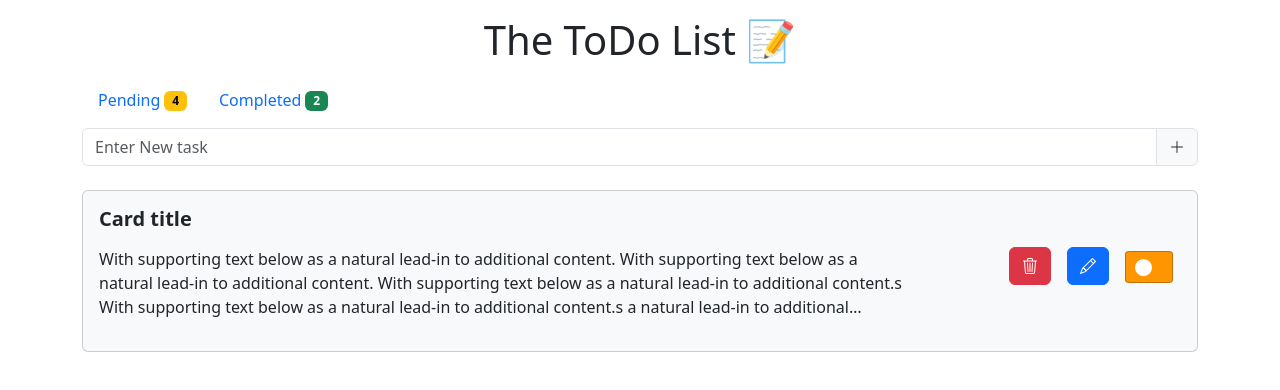
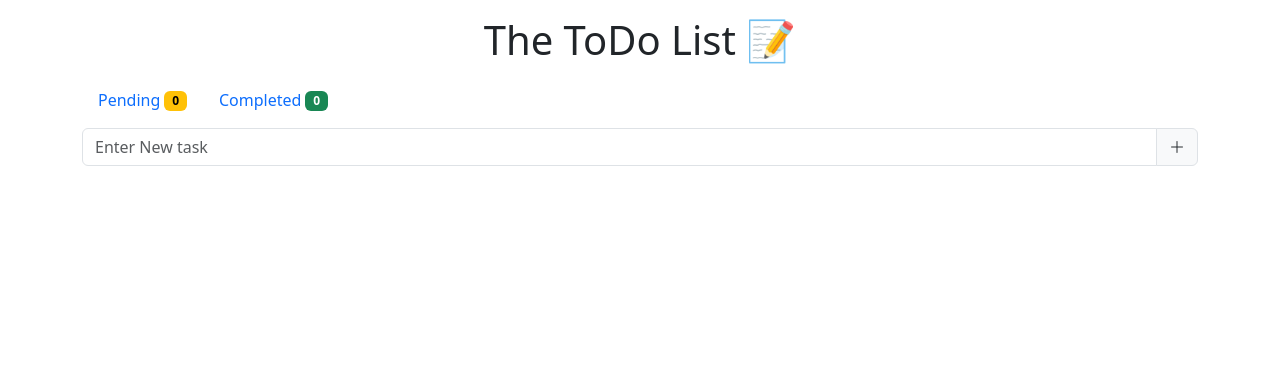
Before and after one commit to derecklhw/todo_list, a Vue app in the folder frontend/: page / in a window 1280 px wide. Shown: the top 390 px of the page. Built offline with nearby package versions, Linux system fonts and the light colour scheme.

Commit message:
feat: implement pinia as state manager and add the business logic

```diff
--- a/frontend/package.json
+++ b/frontend/package.json
@@ -16,6 +16,7 @@
     "bootstrap": "^5.3.3",
     "bootstrap-icons": "^1.11.3",
     "pinia": "^2.1.7",
+    "uuidv7": "^1.0.1",
     "vue": "^3.4.29"
   },
   "devDependencies": {
--- a/frontend/src/components/InputAddTask.vue
+++ b/frontend/src/components/InputAddTask.vue
@@ -7,6 +7,7 @@
       aria-label="Enter new task"
       aria-describedby="button-add-new-task"
       v-model="newTask"
+      @keyup.enter="addNewTask"
     />
     <button class="input-group-text" id="button-add-new-task" @click="addNewTask()">
       <i class="bi bi-plus-lg"></i>
@@ -15,10 +16,13 @@
 </template>
 <script setup>
 import { ref } from 'vue'
+import { useTasksStore } from '../stores/tasks'
 
+const tasksStore = useTasksStore()
 const newTask = ref('')
+
 const addNewTask = () => {
-  console.log('Add new task:', newTask.value)
+  tasksStore.addTask(newTask.value)
   newTask.value = ''
 }
 </script>
--- a/frontend/src/components/Tabs.vue
+++ b/frontend/src/components/Tabs.vue
@@ -2,13 +2,23 @@
   <ul class="nav mb-2">
     <li class="nav-item">
       <a class="nav-link btn" aria-current="page"
-        >Pending <span class="badge text-bg-warning">4</span>
+        >Pending <span class="badge text-bg-warning">{{ pendingTasks.length }}</span>
       </a>
     </li>
     <li class="nav-item">
-      <a class="nav-link btn">Completed <span class="badge text-bg-success">2</span> </a>
+      <a class="nav-link btn"
+        >Completed <span class="badge text-bg-success">{{ completedTasks.length }}</span>
+      </a>
     </li>
   </ul>
 </template>
-<script setup></script>
+<script setup>
+import { computed } from 'vue'
+import { useTasksStore } from '../stores/tasks'
+
+const tasksStore = useTasksStore()
+
+const pendingTasks = computed(() => tasksStore.tasks.filter((task) => !task.completed))
+const completedTasks = computed(() => tasksStore.tasks.filter((task) => task.completed))
+</script>
 <style lang=""></style>
--- a/frontend/src/components/TaskCard/ButtonDelete.vue
+++ b/frontend/src/components/TaskCard/ButtonDelete.vue
@@ -1,7 +1,16 @@
 <template lang="">
-  <a class="btn btn-danger mx-2 col-auto" aria-label="Delete">
+  <a
+    class="btn btn-danger mx-2 col-auto"
+    aria-label="Delete"
+    @click="tasksStore.deleteTask(taskId)"
+  >
     <i class="bi bi-trash3"></i>
   </a>
 </template>
-<script setup></script>
+<script setup>
+import { useTasksStore } from '../../stores/tasks'
+
+const tasksStore = useTasksStore()
+const props = defineProps(['taskId'])
+</script>
 <style lang=""></style>
--- a/frontend/src/components/TaskCard/ButtonEdit.vue
+++ b/frontend/src/components/TaskCard/ButtonEdit.vue
@@ -4,22 +4,22 @@
     class="btn btn-primary mx-2 col-auto"
     aria-label="Edit"
     data-bs-toggle="modal"
-    data-bs-target="#exampleModal"
+    data-bs-target="#editModal"
   >
     <i class="bi bi-pencil"></i>
   </a>
   <!-- Modal -->
   <div
     class="modal fade"
-    id="exampleModal"
+    id="editModal"
     tabindex="-1"
-    aria-labelledby="exampleModalLabel"
+    aria-labelledby="editModalLabel"
     aria-hidden="true"
   >
-    <div class="modal-dialog">
+    <div class="modal-dialog modal-dialog-centered">
       <div class="modal-content">
         <div class="modal-header">
-          <h1 class="modal-title fs-5" id="exampleModalLabel">Modal title</h1>
+          <h1 class="modal-title fs-5" id="exampleModalLabel">Edit Task</h1>
           <button
             type="button"
             class="btn-close"
@@ -27,14 +27,52 @@
             aria-label="Close"
           ></button>
         </div>
-        <div class="modal-body">...</div>
+        <div class="modal-body">
+          <form>
+            <div class="mb-3">
+              <label for="task-title" class="col-form-label">Title: </label>
+              <input type="text" class="form-control" id="task-title" v-model="modalTitle" />
+            </div>
+            <div class="mb-3">
+              <label for="task-description" class="col-form-label">Description:</label>
+              <textarea
+                class="form-control"
+                id="task-description"
+                v-model="modalDescription"
+              ></textarea>
+            </div>
+          </form>
+        </div>
         <div class="modal-footer">
           <button type="button" class="btn btn-secondary" data-bs-dismiss="modal">Close</button>
-          <button type="button" class="btn btn-primary">Save changes</button>
+          <button
+            type="button"
+            class="btn btn-primary"
+            @click="updateTask()"
+            data-bs-dismiss="modal"
+          >
+            Save changes
+          </button>
         </div>
       </div>
     </div>
   </div>
 </template>
-<script setup></script>
+<script setup lang="ts">
+import { useTasksStore } from '../../stores/tasks'
+import { ref } from 'vue'
+
+const tasksStore = useTasksStore()
+const props = defineProps(['task'])
+const modalTitle = ref(props.task.title)
+const modalDescription = ref(props.task.description)
+
+const updateTask = () => {
+  tasksStore.updateTaskDetails({
+    id: props.task.id,
+    title: modalTitle.value,
+    description: modalDescription.value
+  })
+}
+</script>
 <style lang=""></style>
--- a/frontend/src/components/TaskCard/Main.vue
+++ b/frontend/src/components/TaskCard/Main.vue
@@ -1,33 +1,31 @@
 <template lang="">
   <div class="card w-100" style="background-color: var(--bs-tertiary-bg)">
     <div class="card-body">
-      <h5 class="card-title mb-3"><strong>Card title</strong></h5>
+      <h5 class="card-title mb-3">
+        <strong>{{ task.title }}</strong>
+      </h5>
       <div class="row">
         <p class="card-text col-md-9 text-wrap">
-          With supporting text below as a natural lead-in to additional content. With supporting
-          text below as a natural lead-in to additional content. With supporting text below as a
-          natural lead-in to additional content.s With supporting text below as a natural lead-in to
-          additional content.s a natural lead-in to additional content. With supporting text below
-          as a natural lead-in to additional content.s With supporting text below as a natural
-          lead-in to additional content.s a natural lead-in to additional content. With supporting
-          text below as a natural lead-in to additional content.s With supporting text below as a
-          natural lead-in to additional content.
+          {{ task.description }}
         </p>
         <div class="col-md-3">
           <div class="row justify-content-start justify-content-md-end align-items-center">
-            <ButtonDelete />
-            <ButtonEdit />
-            <SwitchStatus />
+            <ButtonDelete :taskId="task.id" />
+            <ButtonEdit :task="task" />
+            <SwitchStatus :taskId="task.id" />
           </div>
         </div>
       </div>
     </div>
   </div>
+  <br />
 </template>
 <script setup>
 import ButtonDelete from './ButtonDelete.vue'
 import ButtonEdit from './ButtonEdit.vue'
 import SwitchStatus from './SwitchStatus.vue'
+
+const props = defineProps(['task'])
 </script>
 <style scoped>
 .card-text {
--- a/frontend/src/components/TaskCard/SwitchStatus.vue
+++ b/frontend/src/components/TaskCard/SwitchStatus.vue
@@ -4,12 +4,19 @@
       class="form-check-input"
       type="checkbox"
       role="switch"
-      id="flexSwitchCheckDefault"
+      :id="'switchCheck' + taskId"
       aria-label="Toggle feature"
+      @change="tasksStore.toggleTaskStatus(taskId)"
+      :checked="tasksStore.tasks.find((task) => task.id === taskId).completed"
     />
   </div>
 </template>
-<script setup></script>
+<script setup>
+import { useTasksStore } from '../../stores/tasks'
+
+const tasksStore = useTasksStore()
+const props = defineProps(['taskId'])
+</script>
 <style scoped>
 .form-switch .form-check-input {
   width: 3rem;
--- a/frontend/src/components/TaskList.vue
+++ b/frontend/src/components/TaskList.vue
@@ -1,9 +1,17 @@
 <template lang="">
   <div class="overflow-auto h-75">
-    <TaskCard />
+    <TaskCard v-for="task in sortedTasks" :task="task" :key="task.id" />
   </div>
 </template>
 <script setup>
 import TaskCard from './TaskCard/Main.vue'
+import { useTasksStore } from '../stores/tasks'
+import { computed } from 'vue'
+
+const tasksStore = useTasksStore()
+
+const sortedTasks = computed(() =>
+  [...tasksStore.tasks].sort((a, b) => (a.completed === b.completed ? 0 : a.completed ? 1 : -1))
+)
 </script>
 <style lang=""></style>
--- /dev/null
+++ b/frontend/src/stores/tasks.ts
@@ -0,0 +1,44 @@
+import { defineStore } from "pinia";
+import { ref } from "vue";
+import { uuidv7 } from "uuidv7";
+
+import type { Task } from "../types";
+
+export const useTasksStore = defineStore('tasks', () => {
+    // properties
+    const tasks = ref<Task[]>([]);
+
+    // actions
+    function addTask(title: string) {
+        const task: Task = {
+            id: uuidv7(),
+            title: title,
+            description: "What needs to be done?",
+            completed: false,
+        };
+        tasks.value.push(task);
+    }
+
+    function deleteTask(id: string) {
+        tasks.value = tasks.value.filter((task) => task.id !== id);
+    }
+
+    function toggleTaskStatus(id: string) {
+        const task = tasks.value.find((task) => task.id === id);
+        if (task) {
+            task.completed = !task.completed;
+        }
+    }
+
+    function updateTaskDetails({ id, title, description }: { id: string; title: string; description: string }) {
+        console.log(title, description)
+        const task = tasks.value.find((task) => task.id === id);
+        if (task) {
+            task.title = title;
+            task.description = description;
+        }
+    }
+
+    return { tasks, addTask, deleteTask, toggleTaskStatus, updateTaskDetails };
+
+});
--- /dev/null
+++ b/frontend/src/types.ts
@@ -0,0 +1,6 @@
+export type Task = {
+    id: string;
+    title: string;
+    description: string;
+    completed: boolean;
+};
```
Also changed, not shown: 1 other file (tests, documents, lock files or other folders).
